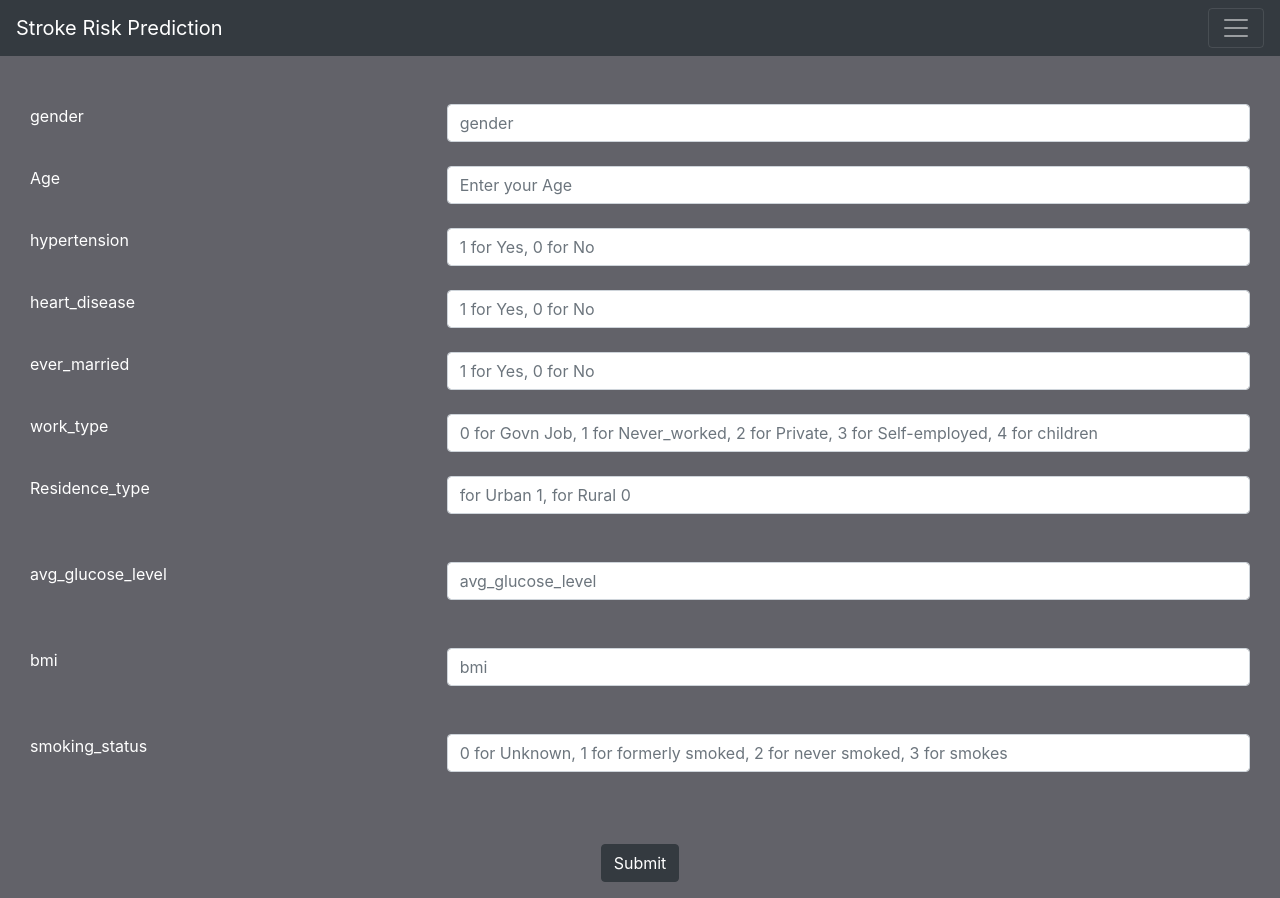
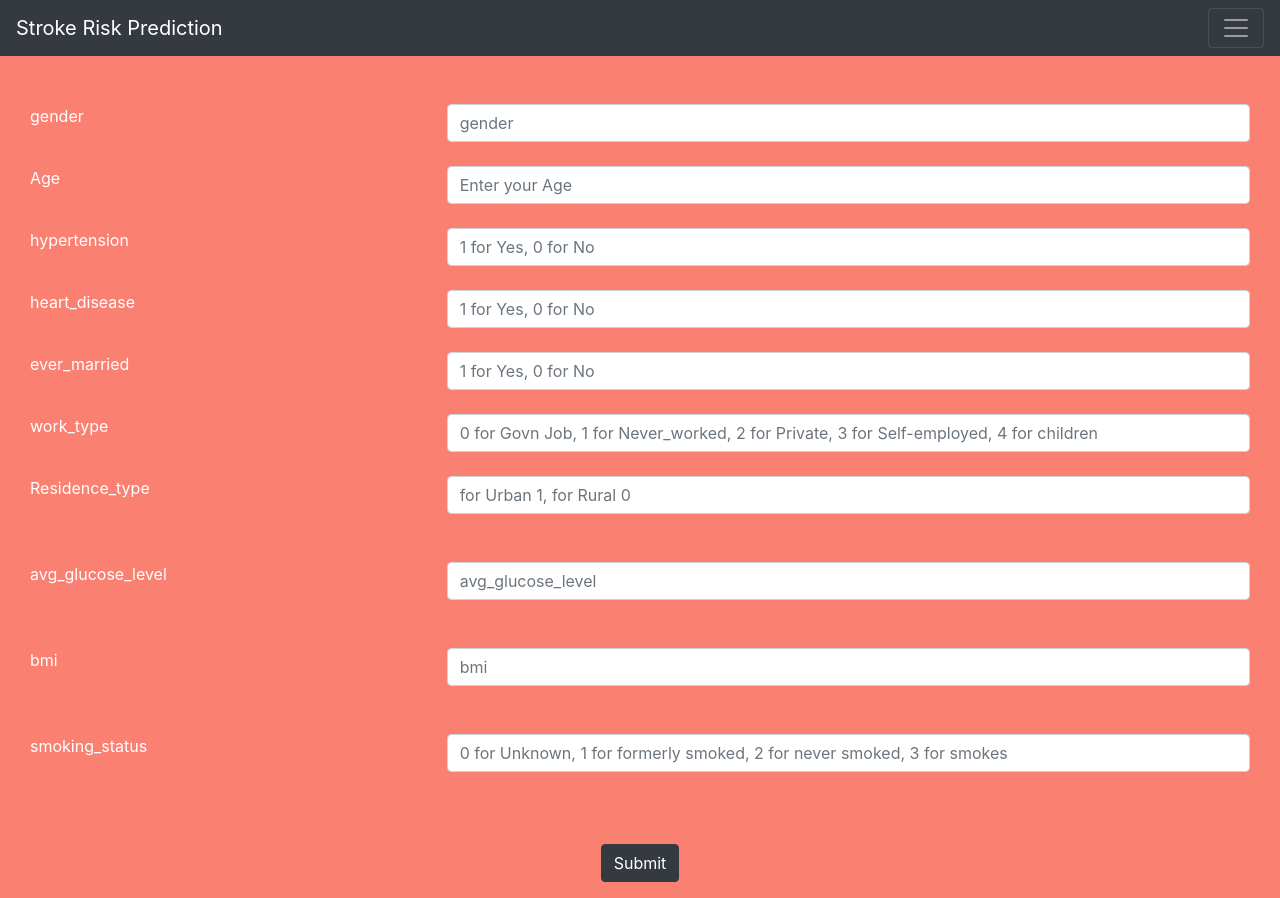
Before and after one commit to alokthakur93/Stroke-prediction, a Flask app: page / in a window 1280 px wide. Run offline with Flask 2, Linux system fonts and the light colour scheme; some libraries are stand-ins or nearby versions.

Commit message:
Update home.html

```diff
--- a/templates/home.html
+++ b/templates/home.html
@@ -151,7 +151,7 @@
 </body>
 <style>
 body {
-    background-color: #626269;
+    background-color: #FA8072;
 }
 
 .col-lg-4 {
```
